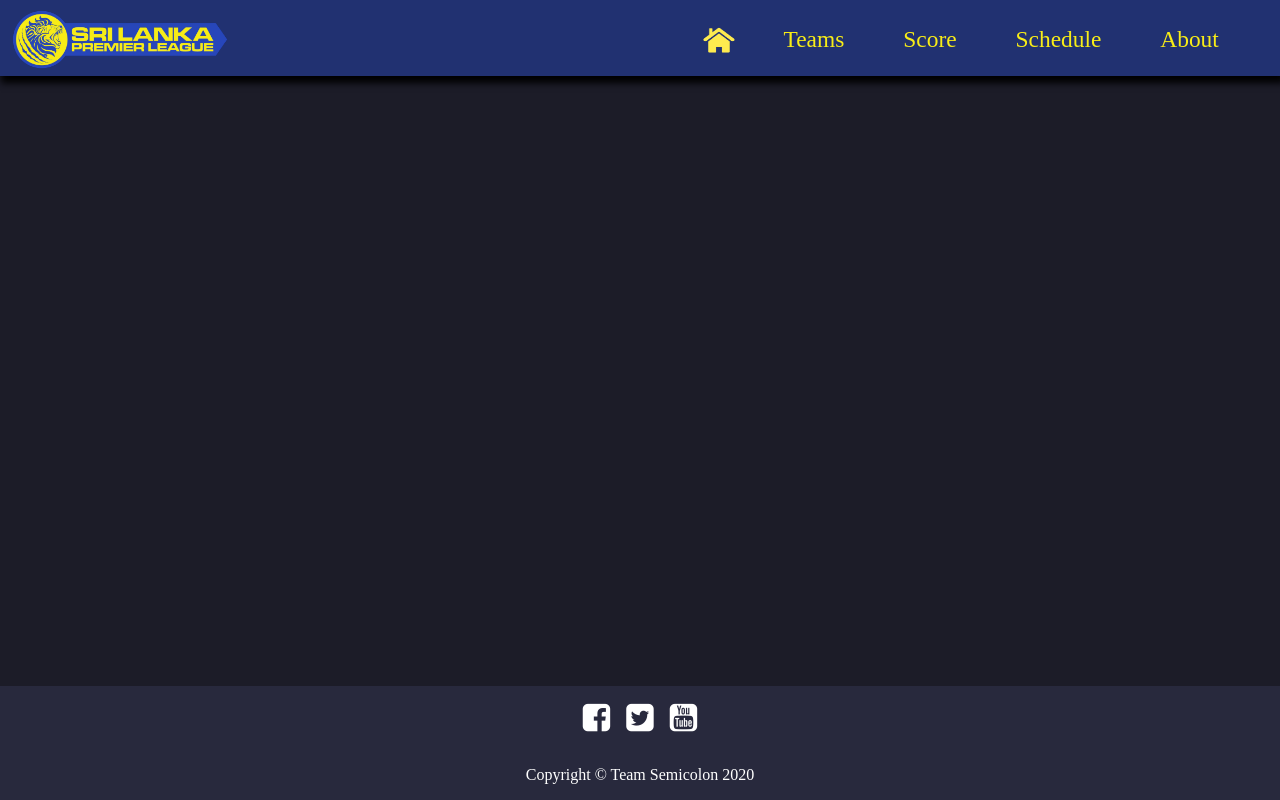
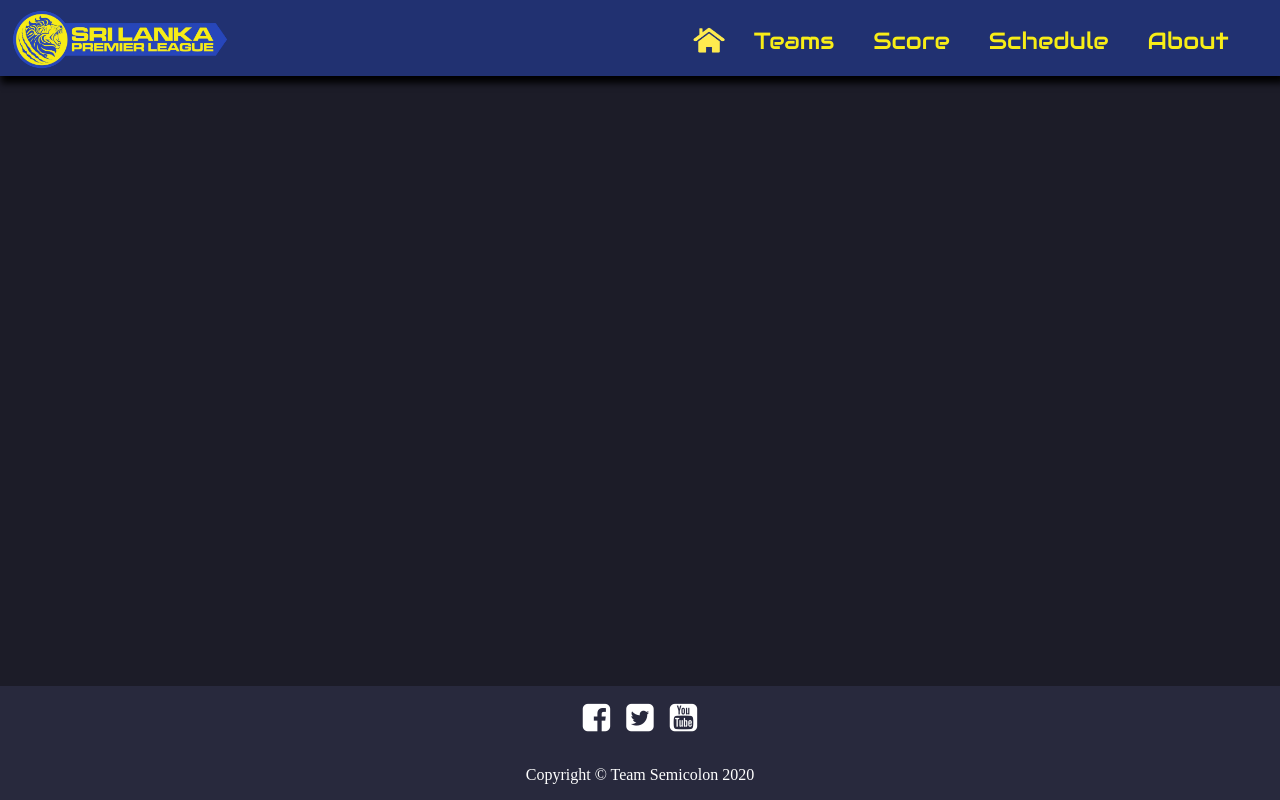
Before and after one commit to MadushanSandaru1/LPL, a plain HTML site: page index.html in a window 1280 px wide. Drawn offline with Linux system fonts and the light colour scheme.

Commit message:
font added

```diff
--- a/assets/css/main.css
+++ b/assets/css/main.css
@@ -29,12 +29,12 @@ body{
 	justify-content: space-around;
 	list-style-type: none;
 	margin: 26px 0px 0px 0px;
-
 }
 
 .nav-body ul a{
 	color: #F8ED17;
 	text-decoration: blink;
+	font-family: 'Audiowide';
 	font-size: 26px;
 	border: 1px solid rgba(39, 71, 186,0);
 	border-radius: 18px;
--- a/index.html
+++ b/index.html
@@ -3,6 +3,8 @@
 <head>
     <meta charset="UTF-8">
     <title>LPL | Home</title>
+
+	<link href='https://fonts.googleapis.com/css?family=Audiowide' rel='stylesheet'>
 
 	<!-- fontawesome cdn -->
 	<link rel="stylesheet" href="https://cdnjs.cloudflare.com/ajax/libs/font-awesome/4.7.0/css/font-awesome.min.css">
```
